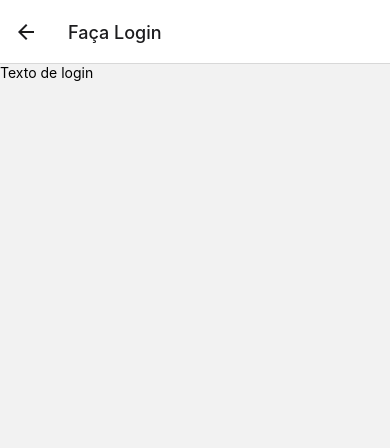
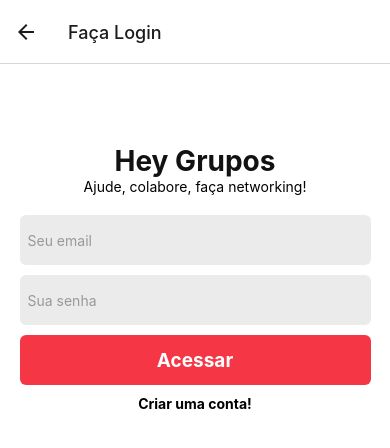
Before and after one commit to dev-ribeirojr/hey-groups, a React Native app: screen /SignIn in a window 390 px wide. Shown: the top 448 px of the page. Built offline with nearby package versions, Linux system fonts and the light colour scheme.

Commit message:
feat: :sparkles: created page sign in and sign out and functions

```diff
--- a/src/pages/ChatRoom/index.tsx
+++ b/src/pages/ChatRoom/index.tsx
@@ -1,11 +1,22 @@
-import {Text, View} from 'react-native'
+import {Button, Text, View} from 'react-native'
 import {SafeAreaView} from 'react-native-safe-area-context'
+import {NativeStackNavigationProp} from 'react-native-screens/lib/typescript/native-stack/types'
+import {AppStackProps} from '../../routes/app.routes'
+import {useNavigation} from '@react-navigation/native'
+
+type ChatRoomNavigationProp = NativeStackNavigationProp<
+  AppStackProps,
+  'ChatRoom'
+>
 
 export function ChatRoom() {
+  const navigation = useNavigation<ChatRoomNavigationProp>()
+
   return (
     <SafeAreaView>
       <View>
         <Text>Chat Room</Text>
+        <Button title="Login" onPress={() => navigation.navigate('SignIn')} />
       </View>
     </SafeAreaView>
   )
--- a/src/pages/SignIn/index.tsx
+++ b/src/pages/SignIn/index.tsx
@@ -1,9 +1,66 @@
-import {Text, View} from 'react-native'
+import {SafeAreaView, Text, TextInput, TouchableOpacity} from 'react-native'
+import {useSignIn} from './useSignIn'
+import {stylesSignIn} from './styles'
 
 export function SignIn() {
+  const {
+    email,
+    name,
+    password,
+    action,
+    setEmail,
+    setName,
+    setPassword,
+    handleChangeForm,
+    handleSubmit,
+  } = useSignIn()
+
   return (
-    <View>
-      <Text>Texto de login</Text>
-    </View>
+    <SafeAreaView style={stylesSignIn.container}>
+      <Text style={stylesSignIn.logo}>Hey Grupos</Text>
+      <Text style={{marginBottom: 20}}>Ajude, colabore, faça networking!</Text>
+
+      {action === 'signUp' && (
+        <TextInput
+          value={name}
+          onChangeText={setName}
+          placeholder="Qual seu nome?"
+          placeholderTextColor="#99999B"
+          style={stylesSignIn.input}
+        />
+      )}
+      <TextInput
+        value={email}
+        onChangeText={setEmail}
+        placeholder="Seu email"
+        placeholderTextColor="#99999B"
+        style={stylesSignIn.input}
+      />
+      <TextInput
+        value={password}
+        onChangeText={setPassword}
+        placeholder="Sua senha"
+        placeholderTextColor="#99999B"
+        style={stylesSignIn.input}
+      />
+
+      <TouchableOpacity
+        onPress={handleSubmit}
+        style={[
+          stylesSignIn.buttonLogin,
+          {
+            backgroundColor: action === 'signIn' ? '#f53745' : '#57dd86',
+          },
+        ]}>
+        <Text style={stylesSignIn.buttonText}>
+          {action === 'signIn' ? 'Acessar' : 'Cadastrar'}
+        </Text>
+      </TouchableOpacity>
+      <TouchableOpacity onPress={handleChangeForm}>
+        <Text style={{fontWeight: 'bold'}}>
+          {action === 'signIn' ? 'Criar uma conta!' : 'Ja possuo uma conta!'}
+        </Text>
+      </TouchableOpacity>
+    </SafeAreaView>
   )
 }
--- /dev/null
+++ b/src/pages/SignIn/styles.ts
@@ -0,0 +1,37 @@
+import {Platform, StyleSheet} from 'react-native'
+
+export const stylesSignIn = StyleSheet.create({
+  container: {
+    flex: 1,
+    alignItems: 'center',
+    backgroundColor: '#FFF',
+  },
+  logo: {
+    marginTop: Platform.OS === 'android' ? 55 : 80,
+    fontSize: 28,
+    fontWeight: 'bold',
+    color: '#121212',
+  },
+  input: {
+    color: '#121212',
+    backgroundColor: '#EBEBEB',
+    width: '90%',
+    borderRadius: 6,
+    marginBottom: 10,
+    paddingHorizontal: 8,
+    height: 50,
+  },
+  buttonLogin: {
+    width: '90%',
+    height: 50,
+    justifyContent: 'center',
+    alignItems: 'center',
+    marginBottom: 10,
+    borderRadius: 6,
+  },
+  buttonText: {
+    color: '#FFF',
+    fontWeight: 'bold',
+    fontSize: 19,
+  },
+})
--- /dev/null
+++ b/src/pages/SignIn/useSignIn.ts
@@ -0,0 +1,91 @@
+import {useState} from 'react'
+import auth from '@react-native-firebase/auth'
+import {useNavigation} from '@react-navigation/native'
+
+export function useSignIn() {
+  const navigation = useNavigation()
+
+  const [name, setName] = useState('')
+  const [email, setEmail] = useState('')
+  const [password, setPassword] = useState('')
+  const [action, setAction] = useState<'signIn' | 'signUp'>('signIn')
+
+  function handleChangeForm() {
+    if (action === 'signIn') {
+      setAction('signUp')
+    } else {
+      setAction('signIn')
+    }
+  }
+
+  async function signIn() {
+    if (!email || !password) {
+      // dados inválidos
+
+      return
+    }
+
+    try {
+      await auth().signInWithEmailAndPassword(email, password)
+
+      navigation.goBack()
+      // eslint-disable-next-line @typescript-eslint/no-explicit-any
+    } catch (error: any) {
+      const code = error.code
+
+      if (code === 'auth/invalid-email') {
+        console.log('email inválido')
+      }
+    }
+  }
+
+  async function signUp() {
+    if (!name || !email || !password) {
+      // dados inválidos
+    }
+    try {
+      const snapshot = await auth().createUserWithEmailAndPassword(
+        email,
+        password,
+      )
+
+      const {user} = snapshot
+
+      await user.updateProfile({
+        displayName: name,
+      })
+
+      navigation.goBack()
+      // eslint-disable-next-line @typescript-eslint/no-explicit-any
+    } catch (error: any) {
+      const code = error.code
+
+      if (code === 'auth/email-already-in-use') {
+        console.log('email em uso')
+      }
+      if (code === 'auth/invalid-email') {
+        console.log('email inválido')
+      }
+    }
+  }
+
+  async function handleSubmit() {
+    if (action === 'signIn') {
+      await signIn()
+    } else {
+      await signUp()
+    }
+  }
+
+  return {
+    name,
+    email,
+    password,
+    action,
+    setName,
+    setEmail,
+    setPassword,
+    handleChangeForm,
+    handleSubmit,
+  }
+}
```
